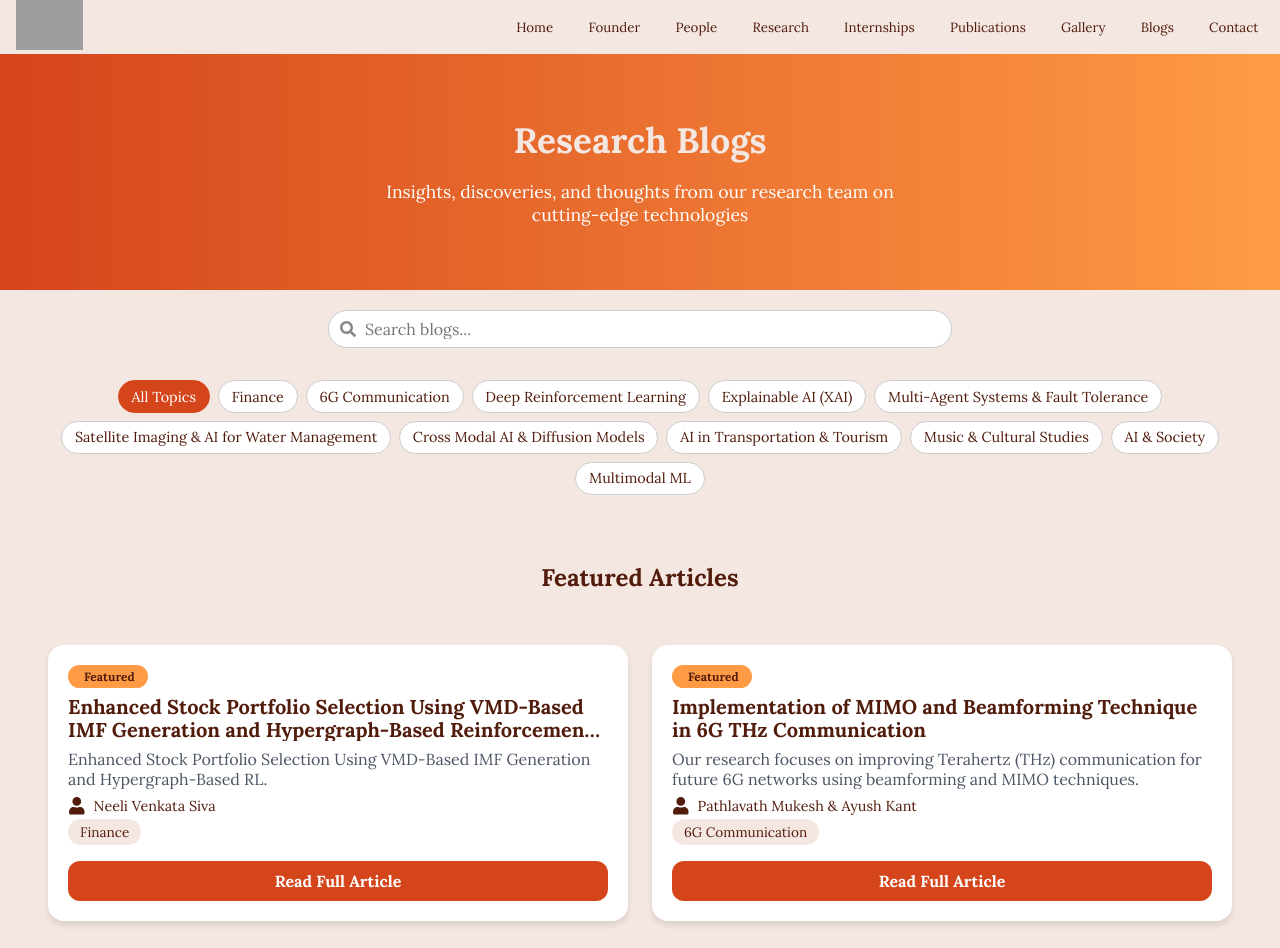
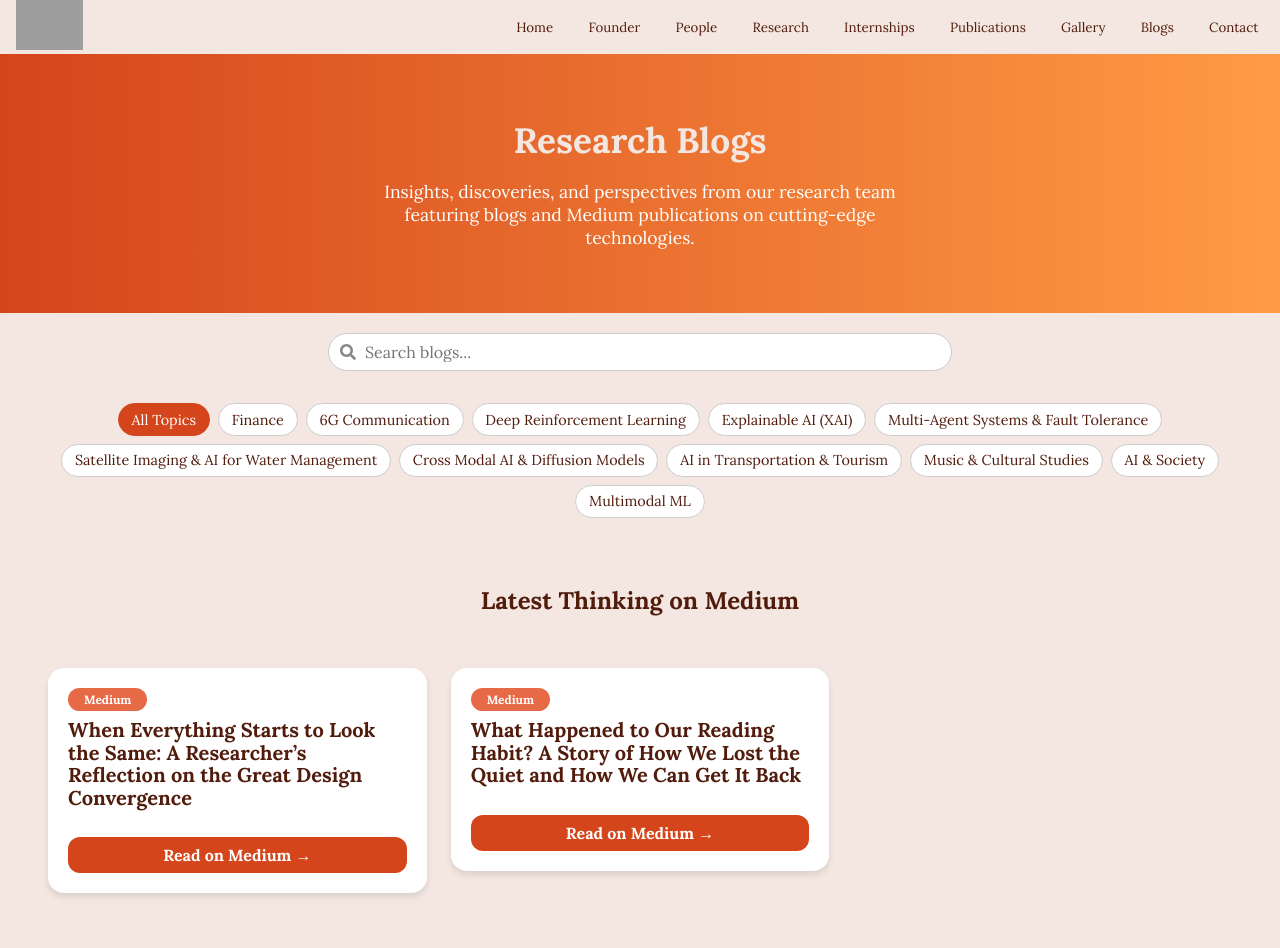
Before and after one commit to vardhango11/NGCN-25, a React (Vite) app in the folder frontend/: page /blogs in a window 1280 px wide. Shown: the top 948 px of the page. Built offline with nearby package versions, Linux system fonts and the light colour scheme; grey boxes are pictures that could not be loaded.

Commit message:
feat: add Medium articles section and update blog page headings

```diff
--- /dev/null
+++ b/frontend/src/Components/Blogs/MediumBlogCard.jsx
@@ -0,0 +1,26 @@
+import styles from "./MediumBlogCard.module.css";
+
+const MediumBlogCard = ({ blog }) => {
+  return (
+    <a
+      href={blog.link}
+      target="_blank"
+      rel="noopener noreferrer"
+      className={styles.mediumCardLink}
+      aria-label={`Read Medium article: ${blog.title}`}
+    >
+      <div className={styles.mediumCard}>
+        <div className={styles.mediumBadge}>Medium</div>
+
+        <div className={styles.mediumCardContent}>
+          <h2 className={styles.mediumCardTitle}>{blog.title}</h2>
+          <p className={styles.mediumCardExcerpt}>{blog.description}</p>
+
+          <div className={styles.readMoreBtn}>Read on Medium →</div>
+        </div>
+      </div>
+    </a>
+  );
+};
+
+export default MediumBlogCard;
--- /dev/null
+++ b/frontend/src/Components/Blogs/MediumBlogCard.module.css
@@ -0,0 +1,95 @@
+:root {
+  --primary: #D5451B;
+  --secondary: #521C0D;
+  --secondarylight:#e76a47;
+  --accent: #FF9B45;
+  --emphasis: #FFC796;
+  --background: #F4E7E1;
+  --text: #000000;
+  --surface: #FFFFFF;
+}
+
+.mediumCardLink {
+  text-decoration: none;
+}
+
+.mediumCard {
+  position: relative;
+  width: 100%;
+  display: flex;
+  flex-direction: column;
+  border-radius: 1rem;
+  background-color: var(--surface);
+  padding: 1.25rem;
+  box-shadow: 0 4px 6px rgba(0,0,0,0.1);
+  transition: box-shadow .3s ease, transform .3s ease;
+}
+
+.mediumCardLink:hover .mediumCard,
+.mediumCardLink:focus-visible .mediumCard {
+  box-shadow: 0 10px 15px rgba(0,0,0,0.2);
+  transform: translateY(-4px);
+}
+
+.mediumBadge {
+  background-color: var(--secondarylight);
+  color: var(--surface);
+  padding: 0.25rem 1rem;
+  border-radius: 9999px;
+  font-size: .75rem;
+  font-weight: 700;
+  width: max-content;
+  margin-bottom: .5rem;
+}
+
+.mediumCardContent {
+  display: flex;
+  flex-direction: column;
+  gap: .5rem;
+}
+
+.mediumCardTitle {
+  color: var(--secondary);
+  font-size: 1.25rem;
+  font-weight: 600;
+  line-height: 1.4rem;
+  margin: 0;
+}
+
+.mediumCardExcerpt {
+  color: #4b5563;
+  font-size: 1rem;
+  margin: 0;
+  display: -webkit-box;
+  -webkit-line-clamp: 4;
+  -webkit-box-orient: vertical;
+  overflow: hidden;
+}
+
+.readMoreBtn {
+  margin-top: .75rem;
+  padding: .5rem 0;
+  text-align: center;
+  background-color: var(--primary);
+  color: var(--surface);
+  border-radius: .75rem;
+  font-weight: 700;
+  transition: background-color .3s ease;
+}
+
+.mediumCardLink:hover .readMoreBtn {
+  background-color: var(--secondarylight);
+}
+
+.mediumCardLink,
+.mediumCardLink * {
+  text-decoration: none !important;
+}
+
+.mediumCardTitle {
+  text-decoration: none !important;
+}
+
+.mediumCardLink:hover .mediumCardTitle {
+  text-decoration: none !important;
+}
--- /dev/null
+++ b/frontend/src/Components/Blogs/MediumBlogList.css
@@ -0,0 +1,22 @@
+.medium-blog-list-grid {
+  display: grid;
+  gap: 1.5rem;
+}
+
+@media (min-width: 640px) {
+  .medium-blog-list-grid {
+    grid-template-columns: repeat(2, 1fr);
+  }
+}
+
+@media (min-width: 1024px) {
+  .medium-blog-list-grid {
+    grid-template-columns: repeat(3, 1fr);
+  }
+}
+
+.medium-blog-list-item:hover,
+.medium-blog-list-item:focus-within {
+  transform: translateY(-4px);
+  transition: transform .3s ease;
+}
--- /dev/null
+++ b/frontend/src/Components/Blogs/MediumBlogList.jsx
@@ -0,0 +1,20 @@
+import MediumBlogCard from "./MediumBlogCard";
+import "./MediumBlogList.css";
+
+const MediumBlogList = ({ blogs }) => {
+  if (!blogs.length) {
+    return <p className="no-blogs-message">No Medium blogs found.</p>;
+  }
+
+  return (
+    <div className="medium-blog-list-grid" role="list">
+      {blogs.map((blog) => (
+        <div key={blog.id} className="medium-blog-list-item" role="listitem">
+          <MediumBlogCard blog={blog} />
+        </div>
+      ))}
+    </div>
+  );
+};
+
+export default MediumBlogList;
--- a/frontend/src/Pages/Blogs/Blogs.jsx
+++ b/frontend/src/Pages/Blogs/Blogs.jsx
@@ -7,6 +7,8 @@ import BlogCard1 from '../../Components/Blogs/BlogCard1.jsx'; // For Featured Ar
 import BlogCard2 from '../../Components/Blogs/BlogCard2.jsx'; // For Latest Articles
 import blogsData from '../../db/blogs.json';
 import featuredBlogsData from '../../db/featured.json';
+import mediumFeed from "../../hooks/mediumFeed.json";
+import MediumBlogList from "../../Components/Blogs/MediumBlogList.jsx";
 
 const Blogs = () => {
   const [search, setSearch] = useState('');
@@ -20,6 +22,11 @@ const Blogs = () => {
     blog.title.toLowerCase().includes(search.toLowerCase()) ||
     blog.description?.toLowerCase().includes(search.toLowerCase()) ||
     blog.category.toLowerCase().includes(search.toLowerCase())
+  );
+
+  const filteredMediumBlogs = mediumFeed.filter((blog) =>
+    blog.title.toLowerCase().includes(search.toLowerCase()) ||
+    blog.description?.toLowerCase().includes(search.toLowerCase())
   );
 
   // Filter latest blogs by search
@@ -42,7 +49,7 @@ const Blogs = () => {
       <div className="header-banner">
         <h1 className="banner-title">Research Blogs</h1>
         <p className="banner-description">
-          Insights, discoveries, and thoughts from our research team on cutting-edge technologies
+          Insights, discoveries, and perspectives from our research team featuring blogs and Medium publications on cutting-edge technologies.
         </p>
 
 
@@ -88,20 +95,26 @@ const Blogs = () => {
       </div>
       {/* Blog List */}
       <div className="blog-list-wrapper">
+        {filteredMediumBlogs.length > 0 && (
+          <section className="featured-articles">
+            <h1>Latest Thinking on Medium</h1>
+            <MediumBlogList blogs={filteredMediumBlogs} />
+          </section>
+        )}
         {(filteredFeaturedBlogs.length + filteredLatestBlogs.length) > 0 ? (
           <>
             {/* Featured Articles Section */}
-{filteredFeaturedBlogs.length > 0 && (
+            {/* {filteredFeaturedBlogs.length > 0 && (
               <section className="featured-articles">
                 <h1>Featured Articles</h1>
                 <BlogList1 blogs={filteredFeaturedBlogs} />
               </section>
-)}
+            )} */}
 
             {/* Latest Articles Section */}
             {filteredLatestBlogs.length > 0 && (
               <section className="latest-articles">
-    <h1>Latest Articles</h1>
+                <h1>Research Articles</h1>
                 <BlogList2 blogs={filteredLatestBlogs} />
               </section>
             )}
```
Lines whose indentation alone changed are shown as unchanged.
